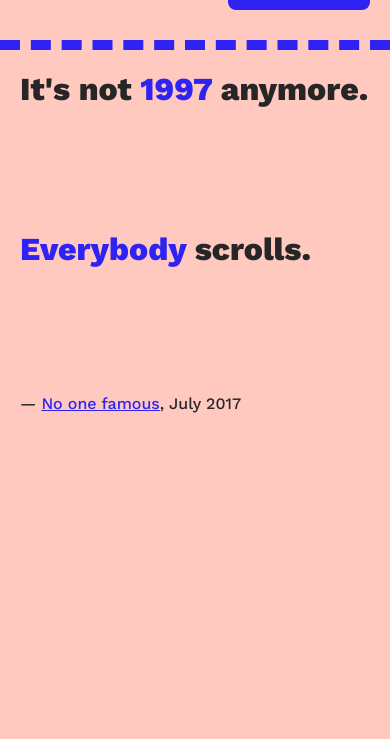
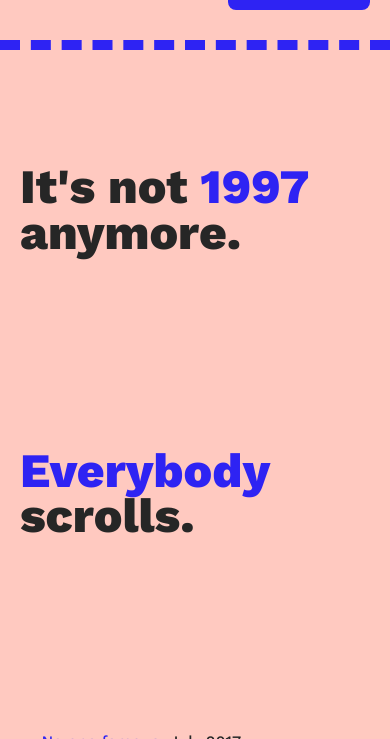
Before and after one commit to treborfal/abovethefold, a website: page index.html in a window 390 px wide. Shown: the part 794-1533 px from the top of the page. Drawn offline with nearby package versions, Linux system fonts and the light colour scheme.

Commit message:
Increase heading scale for jumbo mobile typography

```diff
--- a/css/styles.css
+++ b/css/styles.css
@@ -264,9 +264,10 @@ h1 {
 }
 
 .heading {
-	font-size: clamp(2rem, 8vw, 4.5rem);
+	font-size: clamp(3rem, 11vw, 7rem);
 	text-wrap: pretty;
 	overflow-wrap: break-word;
+	line-height: 0.95;
 }
 
 @supports (text-wrap: balance) {
```
